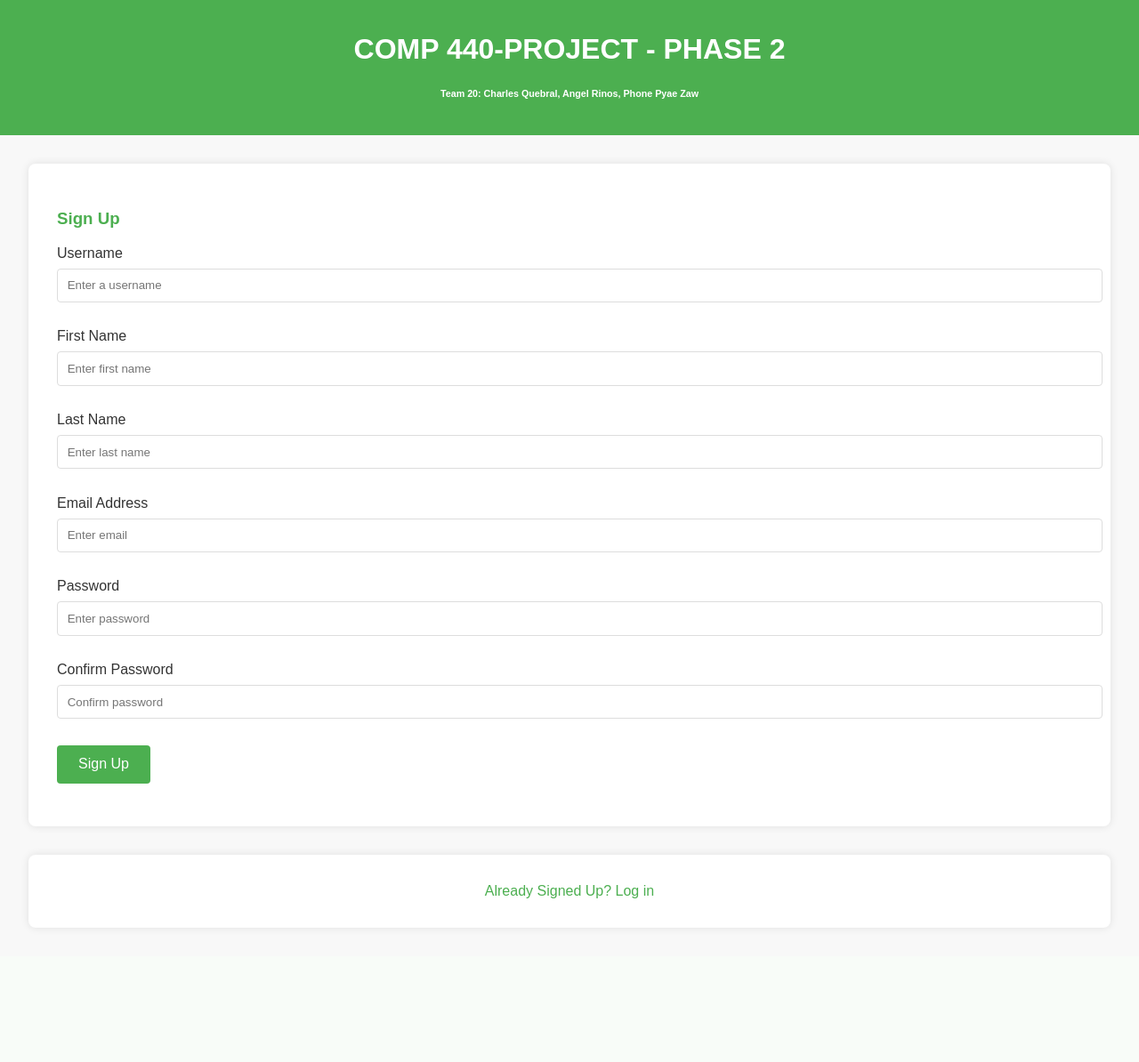
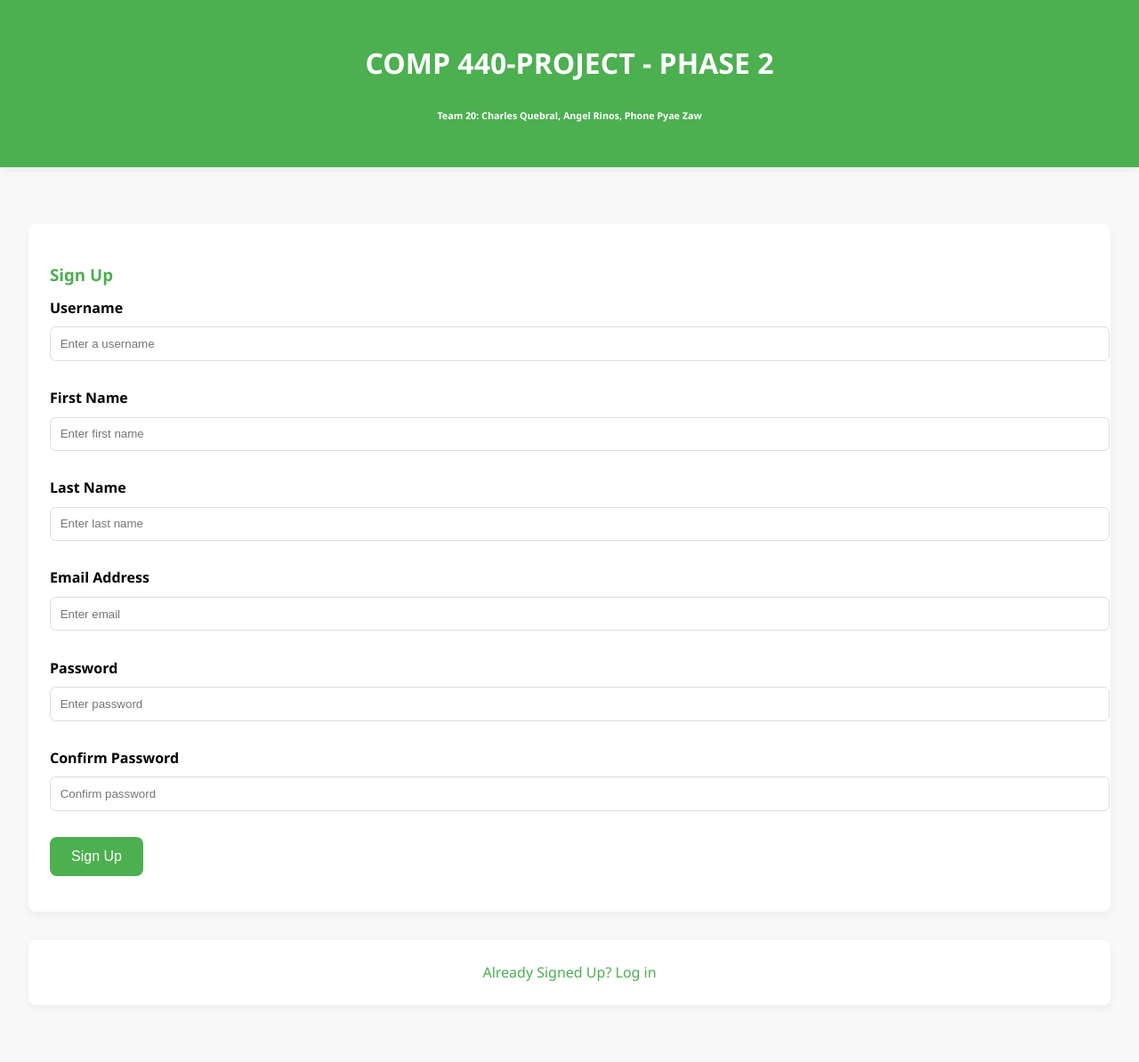
Before and after one commit to charlesquebral/440DBDesign-Project, a Flask app: page /signup in a window 1280 px wide. Shown: the whole page at 89% size. Before the commit the page ends 1045 px from the top, so only its background shows below. Run offline with Flask 3, Linux system fonts and the light colour scheme; some libraries are stand-ins or nearby versions.

Commit message:
css and some in html

```diff
--- a/templates/createpost.html
+++ b/templates/createpost.html
@@ -41,7 +41,7 @@
             </form>
         </section>
         <section class="link-group">
-            <a href="index">cancel</a>
+            <a href="index.html">cancel</a>
         </section>
     </main>
 </body>
--- a/templates/index.html
+++ b/templates/index.html
@@ -28,7 +28,7 @@
             </form>
         </section>
         <section class="link-group">
-            <a href="index">Logout</a>
+            <a href="login.html">Logout</a>
         </section>
     </main>
 </body>
--- a/templates/item.html
+++ b/templates/item.html
@@ -6,6 +6,7 @@
     <meta name="description" content="Login to access COMP 440 Project">
     <meta name="keywords" content="COMP 440, Project, Login">
     <meta name="author" content="Charles Quebral, Angel Rinos, Phone Pyae Zaw">
+    <link rel="stylesheet" href="style.css">
     <title>COMP 440-PROJECT - PHASE 2</title>
 </head>
 <body>
--- a/templates/login.html
+++ b/templates/login.html
@@ -32,7 +32,7 @@
                 <div class="msg">{{ msg }}</div>
             </form>
             <div class="link-group">
-                <a href="signup">Not Registered? Sign up</a>
+                <a href="signup.html">Not Registered? Sign up</a>
             </div>
         </section>
     </main>
--- a/templates/search.html
+++ b/templates/search.html
@@ -51,7 +51,7 @@
             {%endfor%}
         </section>
         <section class="link-group">
-            <a href="index">back</a>
+            <a href="index.html">back</a>
         </section>
     </main>
 </body>
--- a/templates/signup.html
+++ b/templates/signup.html
@@ -50,7 +50,7 @@
             </form>
         </section>
         <section class="link-group">
-            <a href="login">Already Signed Up? Log in</a>
+            <a href="login.html">Already Signed Up? Log in</a>
         </section>
     </main>
 </body>
--- a/templates/style.css
+++ b/templates/style.css
@@ -1,85 +1,105 @@
 :root {
     --main-bg-color: #f8f8f8;
-    --main-accent-color: #4CAF50;
+    --main-accent-color: #4CAF50; /* Consider a softer shade if desired */
     --main-text-color: #333;
     --error-color: red;
-    --light-shadow: 0px 0px 10px rgba(0, 0, 0, 0.1);
-    --white-color: white;
+    --light-shadow: 0 4px 8px rgba(0, 0, 0, 0.05);
+    --white-color: #fff;
+    --border-radius: 0.5em; /* Rounded corners */
+    --box-padding: 1.5em;
+    --transition-speed: 0.3s; /* Smooth transitions for interactive elements */
 }
 
 body {
-    font-family: Arial, sans-serif;
+    font-family: 'Segoe UI', Arial, sans-serif; /* Modern font */
     background-color: var(--main-bg-color);
     margin: 0;
     padding: 0;
+    line-height: 1.6; /* Improved readability */
 }
 
 header {
     background-color: var(--main-accent-color);
     color: var(--white-color);
     text-align: center;
-    padding: 1em;
+    padding: 1.5em;
+    box-shadow: var(--light-shadow); /* Subtle shadow */
 }
 
 main {
-    margin: 2em;
+    padding: 2em;
 }
 
 @media only screen and (max-width: 600px) {
     main {
-        margin: 1em;
+        padding: 1em;
     }
 }
 
 .signup-section, .link-group {
-    background-color: white;
-    padding: 2em;
+    background-color: var(--white-color);
+    padding: var(--box-padding);
     margin: 2em 0;
-    border-radius: 8px;
-    box-shadow: 0px 0px 10px rgba(0, 0, 0, 0.1);
+    border-radius: var(--border-radius);
+    box-shadow: var(--light-shadow);
 }
 
 h3 {
-    color: #4CAF50;
+    color: var(--main-accent-color);
+    margin-bottom: 0.5em; /* Space below headings */
 }
 
 .form-group {
     margin-bottom: 1em;
+    display: flex;
+    flex-direction: column;
 }
 
 label {
-    display: block;
     margin-bottom: 0.5em;
-    color: #333;
+    font-weight: bold; /* Emphasize labels */
 }
 
 input[type="text"],
 input[type="email"],
-input[type="password"] {
+input[type="password"],
+select {
     width: 100%;
     padding: 0.8em;
     border: 1px solid #ddd;
-    border-radius: 4px;
+    border-radius: var(--border-radius);
     margin-bottom: 1em;
+    background-color: #fff; /* Clear background */
+    transition: border-color var(--transition-speed); /* Smooth transition for border color */
+}
+
+input[type="text"]:focus,
+input[type="email"]:focus,
+input[type="password"]:focus,
+select:focus {
+    outline: none;
+    border-color: var(--main-accent-color); /* Accent color on focus */
 }
 
 button.btn-primary {
-    background-color: #4CAF50;
-    color: white;
+    background-color: var(--main-accent-color);
+    color: var(--white-color);
     padding: 0.8em 1.5em;
     border: none;
-    border-radius: 4px;
+    border-radius: var(--border-radius);
     cursor: pointer;
     font-size: 1em;
+    transition: background-color var(--transition-speed); /* Smooth background transition */
 }
 
 button.btn-primary:hover {
-    background-color: #45a049;
+    background-color: darken(var(--main-accent-color), 10%); /* Slightly darker on hover */
 }
 
 .msg {
     margin-top: 1em;
-    color: red;
+    color: var(--error-color);
+    font-weight: bold; /* Bold error messages */
 }
 
 .link-group {
@@ -88,9 +108,11 @@ button.btn-primary:hover {
 
 .link-group a {
     text-decoration: none;
-    color: #4CAF50;
+    color: var(--main-accent-color);
+    transition: color var(--transition-speed); /* Smooth color transition */
 }
 
 .link-group a:hover {
-    text-decoration: underline;
+    color: darken(var(--main-accent-color), 10%); /* Darker on hover */
+    text-decoration: underline; /* Underline for clarity */
 }
```
Also changed, not shown: 1 other file.
